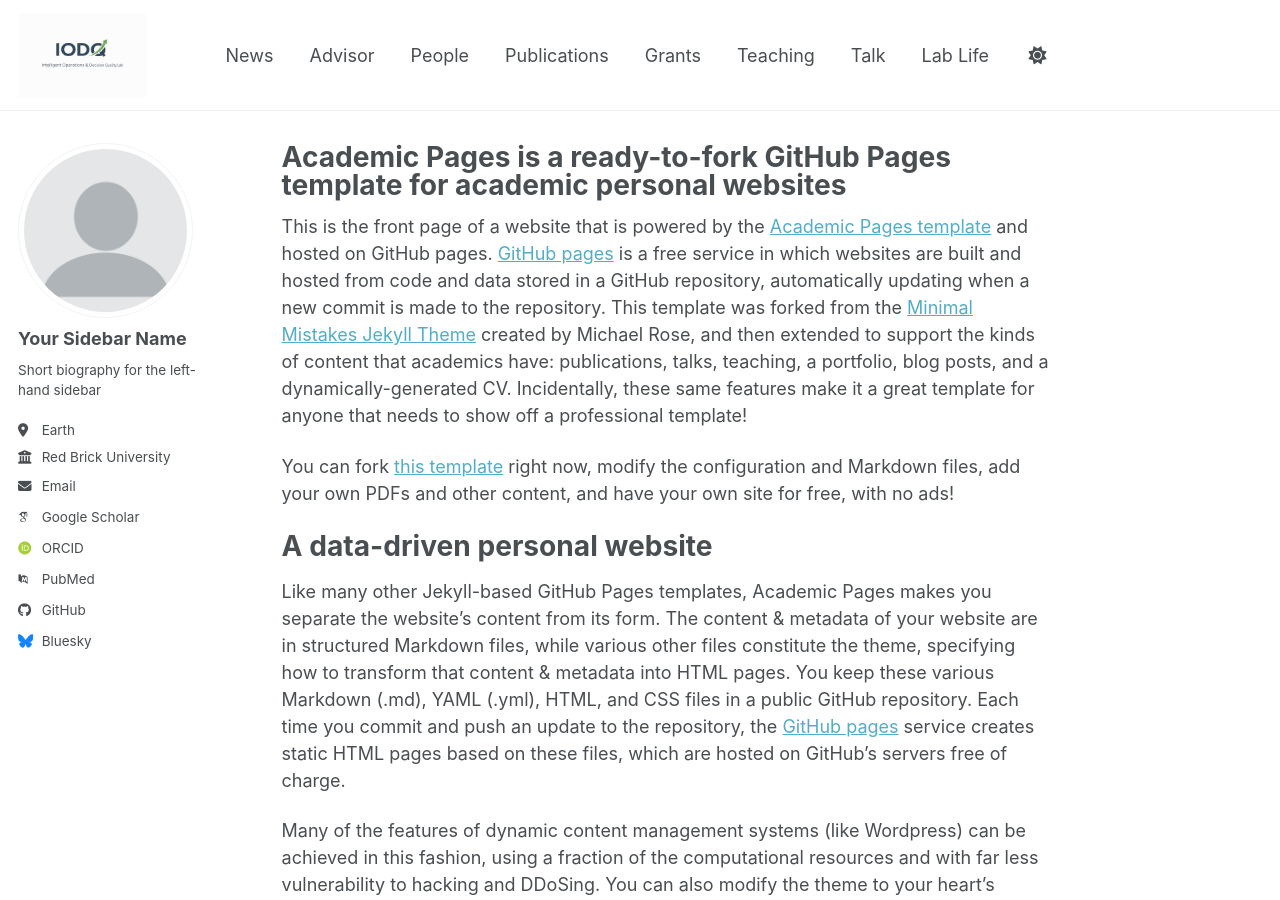
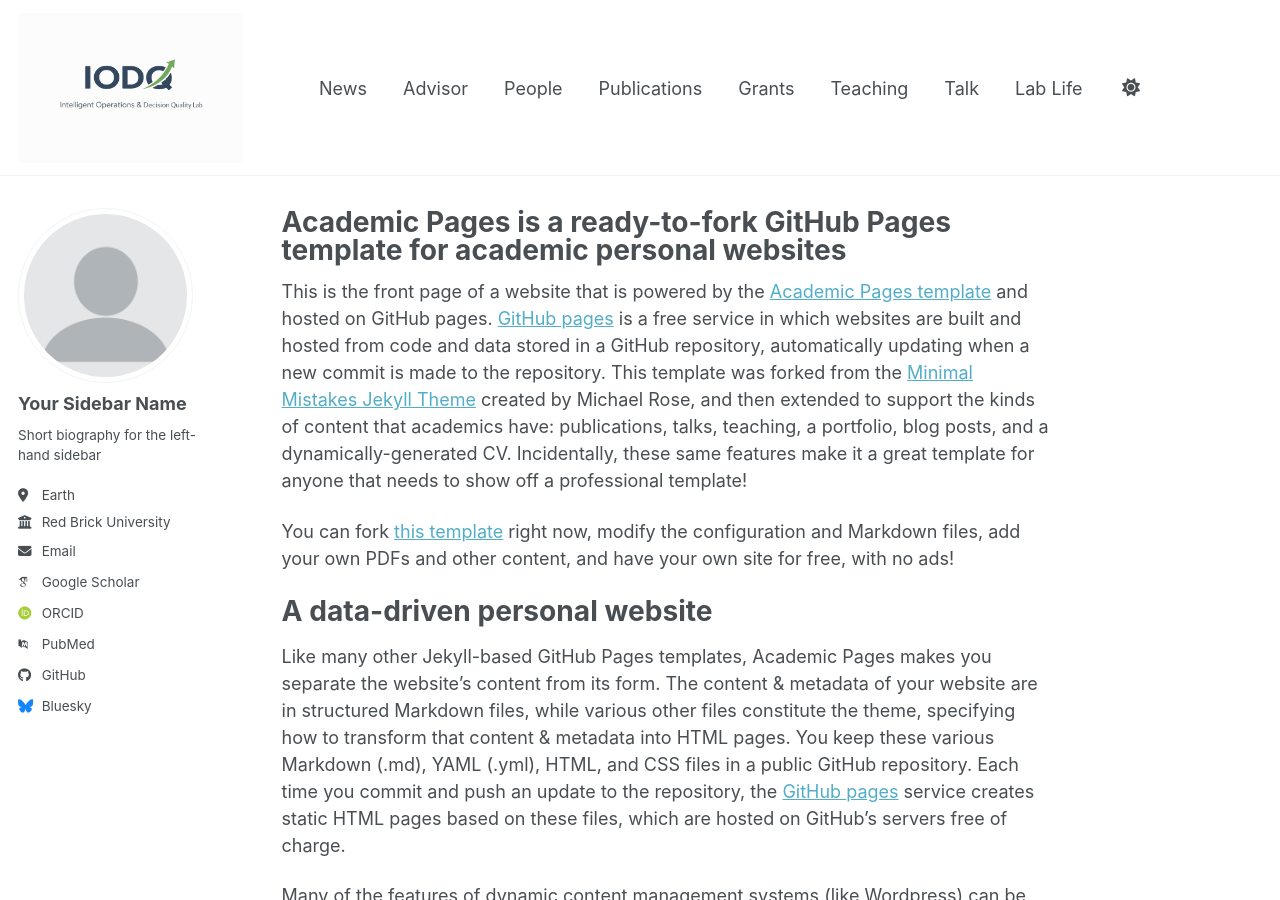
Before and after one commit to kbhuang188/kbhuang188.github.io, a Jekyll site: the page built from _pages/about.md, in a window 1280 px wide and 900 px high. Built offline with Jekyll 4.4.1, drawn with Linux system fonts in a browser that asks for light colours; some web fonts are replaced; a script bundle is joined from its source files by our own code; library files that are not in the unit come from our copies.

Commit message:
Update logo size and margin in masthead
Increased the logo size and adjusted margin in masthead.

```diff
--- a/_includes/masthead.html
+++ b/_includes/masthead.html
@@ -12,7 +12,7 @@
   <a href="{{ base_path }}/" style="display:flex; align-items:center;">
     <img src="{{ '/images/IODQ-2.png' | relative_url }}"
          alt="IODQ Lab Logo"
-         style="height:85px; max-height:85px; width:auto; margin-right:8px;">
+         style="height:150px; max-height:150px; width:auto; margin-right:4px;">
   </a>
 </li>
           {% for link in site.data.navigation.main %}
```
